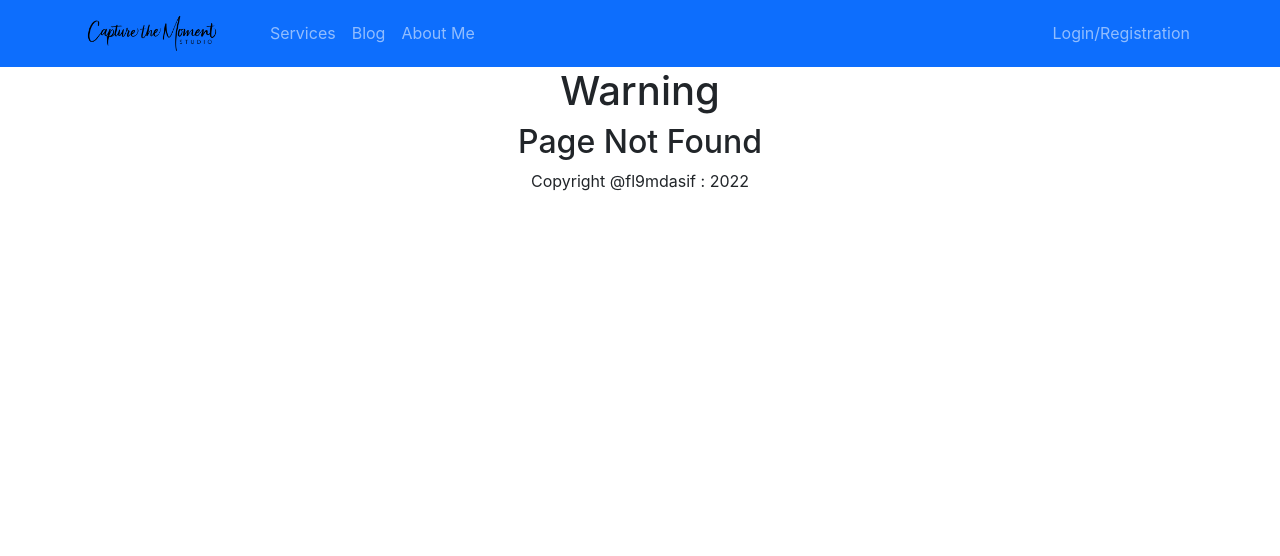
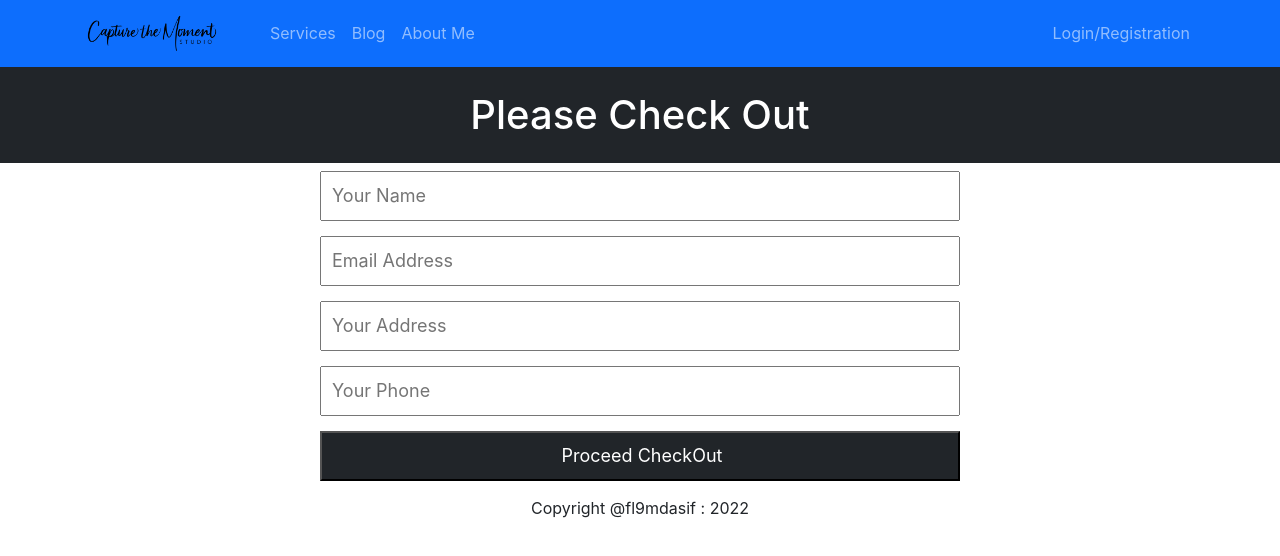
Before and after one commit to fl9mdasif/Indeoendent-service-provider, a React (Create React App) app: page /checkout in a window 1280 px wide. Before the commit this address had no page. Shown: the top 556 px of the page. Built offline with nearby package versions, Linux system fonts and the light colour scheme.

Commit message:
created checkOut page and add a simple form to it

```diff
--- a/src/App.js
+++ b/src/App.js
@@ -9,6 +9,7 @@ import AboutMe from './pages/About/AboutMe';
 import Registration from './pages/Login/Registration/Registration';
 import Blog from './pages/Blog/Blog';
 import NotFound404 from './pages/404ErrPage/NotFound404';
+import CheckOut from './pages/CheckOut/CheckOut';
 
 function App() {
   return (
@@ -22,6 +23,7 @@ function App() {
         <Route path="about" element={<AboutMe />}></Route>
         <Route path="login" element={<Login />}></Route>
         <Route path="registration" element={<Registration />}></Route>
+        <Route path="checkout" element={<CheckOut />}></Route>
         <Route path="*" element={<NotFound404/>}></Route>
       </Routes>
       <Footer></Footer>
--- /dev/null
+++ b/src/pages/CheckOut/CheckOut.css
@@ -0,0 +1,12 @@
+.checkOut-form{
+    margin: 0 auto;
+    width: 50%;
+}
+.checkOut-form input{
+    display: block;
+    width: 100%;
+    height: 50px;
+    padding-left: 10px;
+    font-size: 18px;
+    margin-bottom: 15px;
+}
--- /dev/null
+++ b/src/pages/CheckOut/CheckOut.js
@@ -0,0 +1,28 @@
+import React from 'react';
+import { useNavigate } from 'react-router-dom';
+import './CheckOut.css'
+
+const CheckOut = () => {
+    const navigate = useNavigate()
+    const handleCheckOut=(event) => {
+        event.preventDefault();
+        navigate('/registration')
+    }
+    return (
+        <div >
+            <h1 className="bg-dark py-4 text-white">Please Check Out</h1>
+            <form onSubmit={handleCheckOut} className="checkOut-form" >
+                <input type="text" name="name" id="" placeholder='Your Name'/>
+
+                <input type="email" name="email" id="" placeholder='Email Address' required/>
+
+                <input type="text" name="address" id="" placeholder='Your Address' required/>
+                <input type="number" name="number" id="" placeholder='Your Phone' required/>
+
+                <input className="bg-dark text-white" type="submit" value="Proceed CheckOut" />
+            </form>
+        </div>
+    );
+};
+
+export default CheckOut;
--- a/src/pages/Common/Header/Header.js
+++ b/src/pages/Common/Header/Header.js
@@ -12,7 +12,7 @@ const Header = () => {
                     <Navbar.Toggle aria-controls="responsive-navbar-nav" />
                     <Navbar.Collapse id="responsive-navbar-nav">
                         <Nav className="me-auto mx-4 text-">
-                            <Nav.Link as={Link} to="services">Services</Nav.Link>
+                            <Nav.Link href="home#services">Services</Nav.Link>
                             <Nav.Link as={Link} to="blog">Blog</Nav.Link>
                             <Nav.Link as={Link} to="about">About Me</Nav.Link>
                         </Nav>
--- a/src/pages/Home/Service/Service.js
+++ b/src/pages/Home/Service/Service.js
@@ -7,14 +7,14 @@ const Service = ({ service }) => {
     const navigate = useNavigate();
 
     const navigateToServiceDetail = id => {
-        navigate(`/service/${id}`);
+        navigate('/checkout');
     }
     return (
         <div className=' service-container'>
-            <img className='w-50 h-50' src={img} alt="" />
-            <h2>{name}</h2>
-            <p>Price: {price}</p>
-            <p><small>{description}</small></p>
+            <img className='w-75 h-50 py-4' src={img} alt="" />
+            <h2>Package: {name}</h2>
+            <p>Price: {price}/tk</p>
+            <p className="px-5 text-center"><small>{description}</small></p>
             <button onClick={() => navigateToServiceDetail(id)} className='btn btn-primary'>Book: {name}</button>
 
         </div>
--- a/src/pages/Home/Services/Services.css
+++ b/src/pages/Home/Services/Services.css
@@ -2,6 +2,7 @@
     display: grid;
     grid-template-columns: repeat(2, 1fr);
     grid-gap: 20px;
+   padding:20px 40px;
 }
 
 /* make services responsive */
--- a/src/pages/Home/Services/Services.js
+++ b/src/pages/Home/Services/Services.js
@@ -9,10 +9,10 @@ const Services = () => {
             .then(data => setServices(data))
     }, [])
     return (
-        <div>
+        <div id="services" >
             <div className="row">
                 <h1 className='text-primary text-center mt-5'> Our Services: {services.length}</h1>
-                <div className="services-container">
+                <div className="container services-container">
                     {
                         services.map(service => <Service
                             key={service.id}
```
